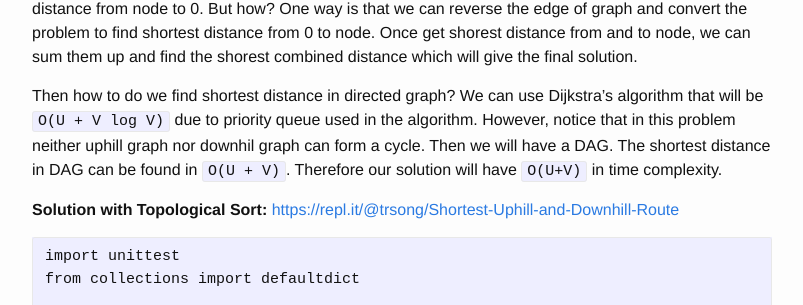
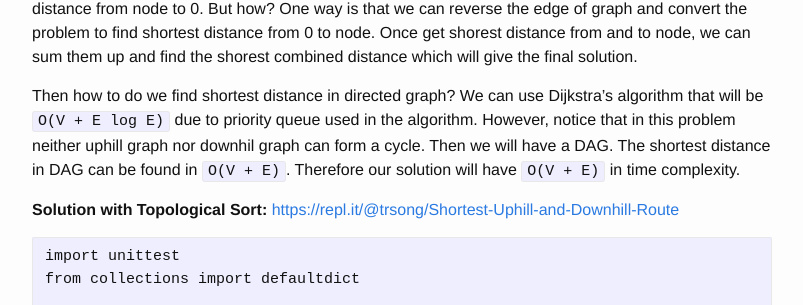
Before and after one commit to trsong/trsong.github.io, a Jekyll site: the page built from _posts/2020-08-01-DailyQuestionsAug.md, in a window 1280 px wide and 900 px high, scrolled down 1824 px. Shown: the part 147-452 px from the top of the window, without its empty margins (238-1041 px from the left). Built offline with Jekyll 4.4.1, drawn with Linux system fonts in a browser that asks for light colours.

````diff
--- a/_posts/2020-08-01-DailyQuestionsAug.md
+++ b/_posts/2020-08-01-DailyQuestionsAug.md
@@ -75,7 +75,7 @@ In this case, the shortest valid path would be 0 -> 2 -> 4 -> 0, with a distance
 
 **My thoughts:** Break the graph in to uphill and downhill graph separately. For uphill graph, we can calculate shortest distance from 0 to target node. For downhill graph, we want to calculate shortest distance from node to 0. But how? One way is that we can reverse the edge of graph and convert the problem to find shortest distance from 0 to node. Once get shorest distance from and to node, we can sum them up and find the shorest combined distance which will give the final solution.
 
-Then how to do we find shortest distance in directed graph? We can use Dijkstra's algorithm that will be `O(U + V log V)` due to priority queue used in the algorithm. However, notice that in this problem neither uphill graph nor downhil graph can form a cycle. Then we will have a DAG. The shortest distance in DAG can be found in `O(U + V)`. Therefore our solution will have `O(U+V)` in time complexity.
+Then how to do we find shortest distance in directed graph? We can use Dijkstra's algorithm that will be `O(V + E log E)` due to priority queue used in the algorithm. However, notice that in this problem neither uphill graph nor downhil graph can form a cycle. Then we will have a DAG. The shortest distance in DAG can be found in `O(V + E)`. Therefore our solution will have `O(V + E)` in time complexity.
 
 **Solution with Topological Sort:** [https://repl.it/@trsong/Shortest-Uphill-and-Downhill-Route](https://repl.it/@trsong/Shortest-Uphill-and-Downhill-Route)
 ```py
````
